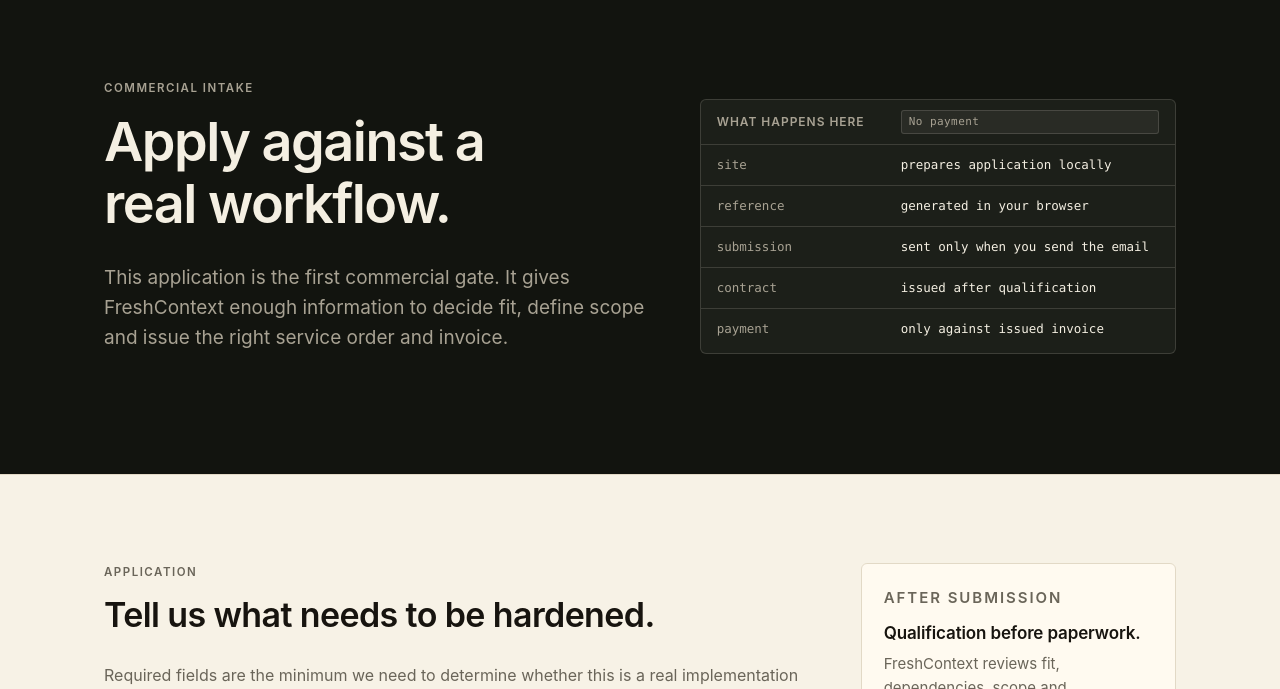
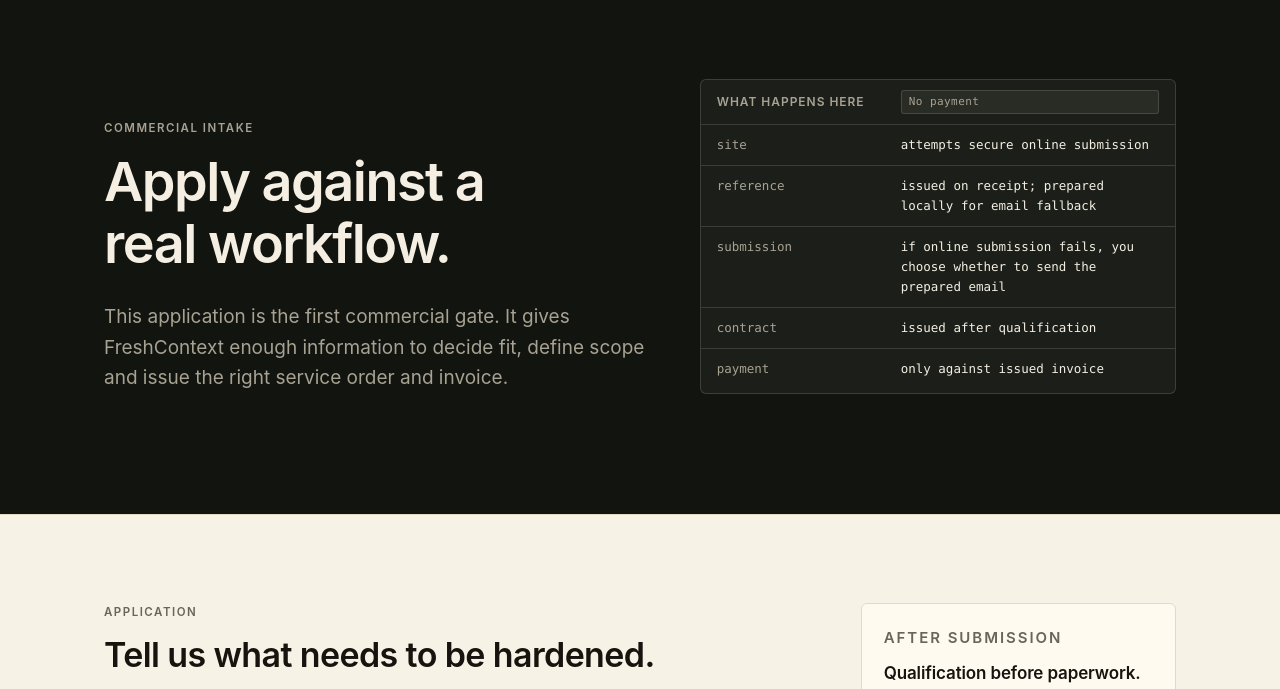
Before and after one commit to PrinceGabriel-lgtm/freshcontext-site, a website: page apply.html in a window 1280 px wide. Shown: the part 58-747 px from the top of the page. Drawn offline with Linux system fonts and the light colour scheme.

Commit message:
Clarify apply.html customer-path claims

```diff
--- a/apply.html
+++ b/apply.html
@@ -44,9 +44,9 @@
           <div class="spec">
             <div class="spec-hd"><b>What happens here</b><span class="state state--open">No payment</span></div>
             <dl>
-              <div><dt>site</dt><dd>prepares application locally</dd></div>
-              <div><dt>reference</dt><dd>generated in your browser</dd></div>
-              <div><dt>submission</dt><dd>sent only when you send the email</dd></div>
+              <div><dt>site</dt><dd>attempts secure online submission</dd></div>
+              <div><dt>reference</dt><dd>issued on receipt; prepared locally for email fallback</dd></div>
+              <div><dt>submission</dt><dd>if online submission fails, you choose whether to send the prepared email</dd></div>
               <div><dt>contract</dt><dd>issued after qualification</dd></div>
               <div><dt>payment</dt><dd>only against issued invoice</dd></div>
             </dl>
```
